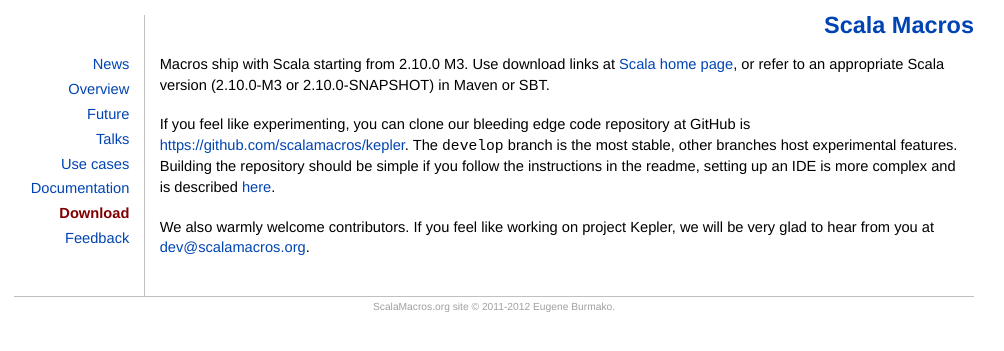
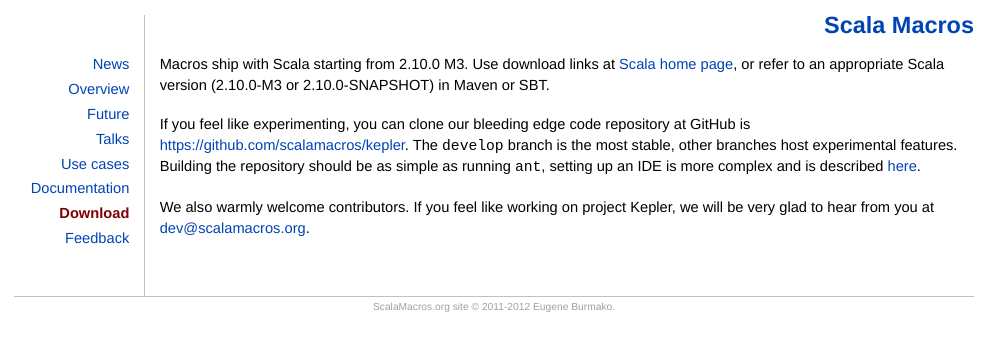
Before and after one commit to scalamacros/scalamacros.github.com, a Jekyll site: the page built from download.html, in a window 1280 px wide. Shown: the top 351 px of the page, without its empty margins (146-1150 px from the left). Built offline with Jekyll 4.4.1, drawn with Linux system fonts in a browser that asks for light colours.

Commit message:
build instructions updated

```diff
--- a/download.html
+++ b/download.html
@@ -10,7 +10,7 @@
 
 <p>If you feel like experimenting, you can clone our bleeding edge code repository at GitHub is <a href="{{ site.github.url }}">{{ site.github.url }}</a>.
 The <code>develop</code> branch is the most stable, other branches host experimental features.
-Building the repository should be simple if you follow the instructions in the readme,
+Building the repository should be as simple as running <code>ant</code>,
 setting up an IDE is more complex and is described <a href="/documentation/howtocontribute.html">here</a>.</p>
 
 <p>We also warmly welcome contributors. If you feel like working on project Kepler,
```
